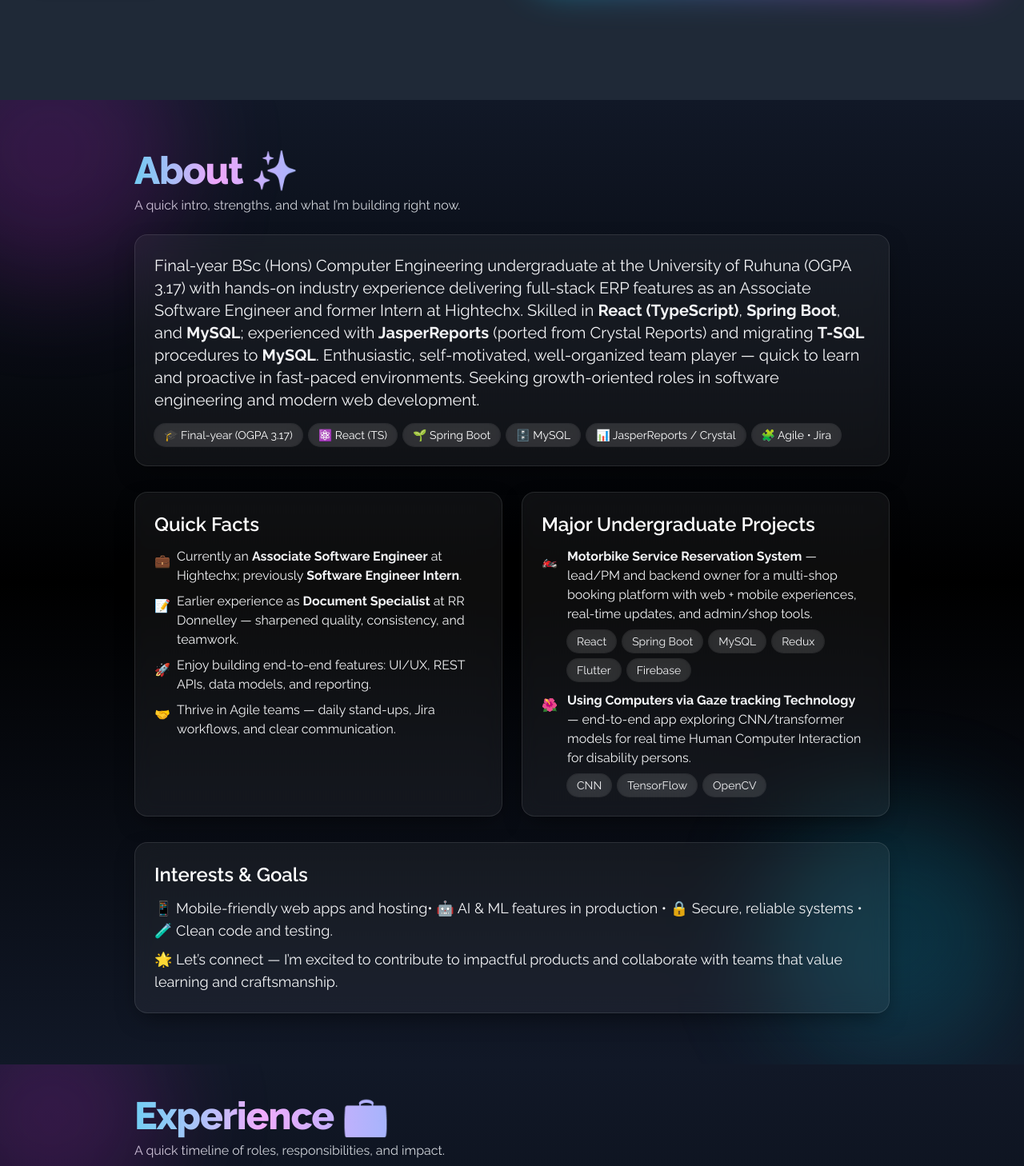
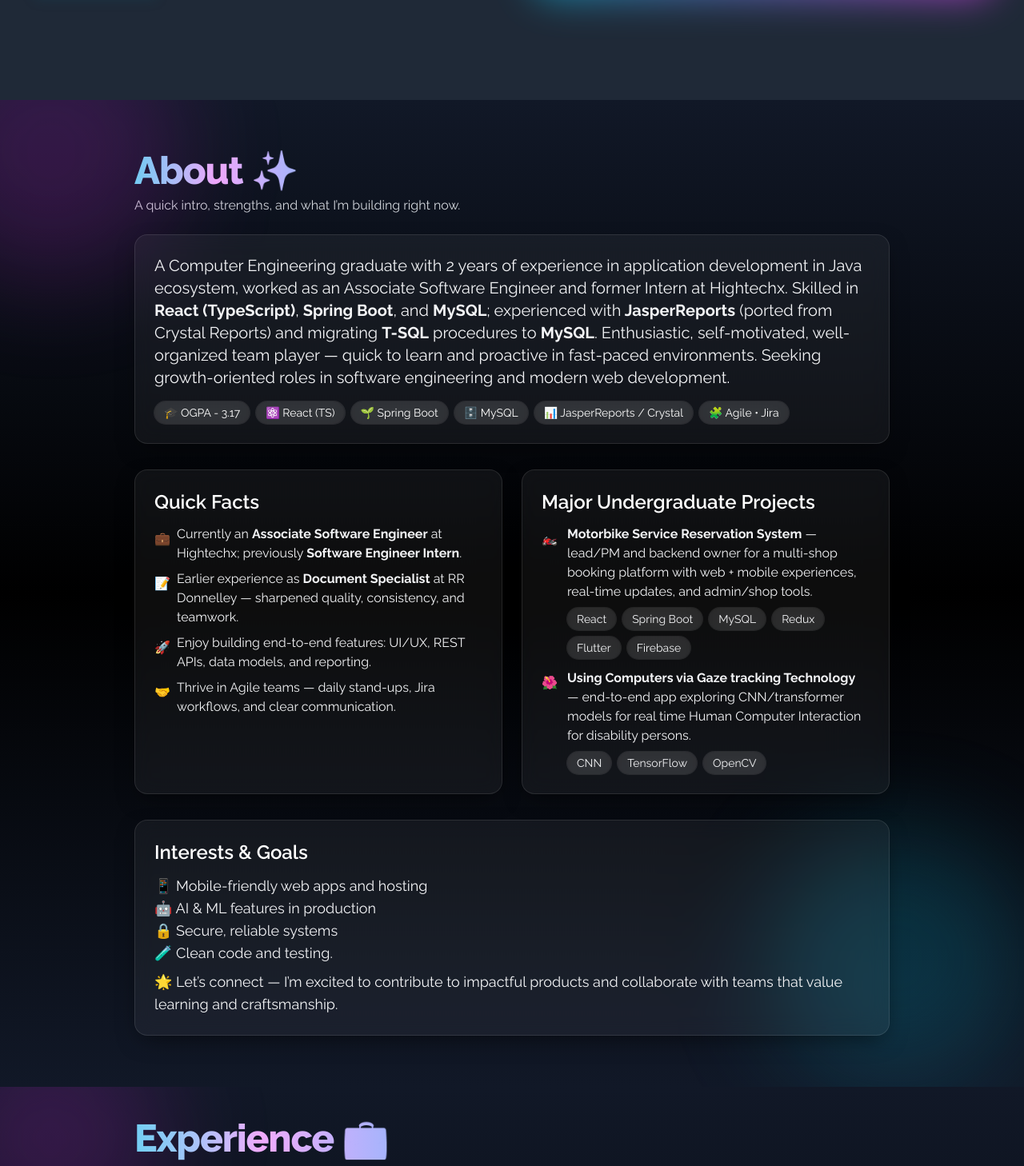
Before and after one commit to AhamedMinhaj456/Ahamed-Minhaj-Portfolio, a React (Create React App) app: page / in a window 1280 px wide. Shown: the part 675-2133 px from the top of the page at 80% size. Built offline with nearby package versions, Linux system fonts and the light colour scheme.

Commit message:
resume updated

```diff
--- a/package.json
+++ b/package.json
@@ -38,6 +38,7 @@
     ]
   },
   "devDependencies": {
+    "@babel/plugin-proposal-private-property-in-object": "^7.21.11",
     "tailwindcss": "^3.4.1"
   }
 }
--- a/src/components/About.jsx
+++ b/src/components/About.jsx
@@ -38,8 +38,8 @@ const About = () => {
         {/* Intro Card */}
         <Card>
           <p className="text-lg sm:text-xl leading-relaxed text-gray-100">
-            Final-year BSc (Hons) Computer Engineering undergraduate at the University of Ruhuna (OGPA 3.17) with
-            hands-on industry experience delivering full-stack ERP features as an Associate Software Engineer and former Intern at Hightechx.
+            A Computer Engineering graduate with 2 years of experience in application development in Java ecosystem,
+            worked as an Associate Software Engineer and former Intern at Hightechx.
             Skilled in <strong>React (TypeScript)</strong>, <strong>Spring Boot</strong>, and <strong>MySQL</strong>; experienced with
             <strong> JasperReports</strong> (ported from Crystal Reports) and migrating <strong>T-SQL</strong> procedures to <strong>MySQL</strong>.
             Enthusiastic, self-motivated, well-organized team player — quick to learn and proactive in fast-paced environments.
@@ -48,7 +48,7 @@ const About = () => {
 
           {/* Badges */}
           <div className="mt-4 flex flex-wrap gap-2">
-            <Badge>🎓 Final-year (OGPA 3.17)</Badge>
+            <Badge>🎓 OGPA - 3.17</Badge>
             <Badge>⚛️ React (TS)</Badge>
             <Badge>🌱 Spring Boot</Badge>
             <Badge>🗄️ MySQL</Badge>
@@ -119,7 +119,10 @@ const About = () => {
         <Card className="mt-8">
           <h3 className="text-2xl font-semibold">Interests & Goals</h3>
           <p className="mt-3 text-base sm:text-lg text-gray-100">
-            📱 Mobile-friendly web apps and hosting• 🤖 AI & ML features in production • 🔒 Secure, reliable systems • 🧪 Clean code and testing.
+            📱 Mobile-friendly web apps and hosting
+            <br /> 🤖 AI & ML features in production
+            <br /> 🔒 Secure, reliable systems
+            <br /> 🧪 Clean code and testing.
             <br className="hidden sm:block" />
             <span className="block mt-2">
               🌟 Let’s connect — I’m excited to contribute to impactful products and collaborate with teams that value learning and craftsmanship.
--- a/src/components/Home.jsx
+++ b/src/components/Home.jsx
@@ -45,7 +45,7 @@ const Home = () => {
             </h3>
 
             <p className="text-gray-300 py-5 max-w-xl leading-relaxed">
-              Final-year undergraduate building modern <strong>web apps</strong> with
+              A Computer Engineering graduate with 2 years of experience in FullStack. Who building modern <strong>web apps</strong> with
               <strong> React (TypeScript)</strong>, <strong>Spring Boot</strong>, and <strong>MySQL</strong>.
               Experienced with <strong>JasperReports</strong> (ported from Crystal Reports) and migrating
               <strong> T-SQL</strong> procedures to <strong>MySQL</strong>. I love learning fast, crafting clean UIs, and shipping reliable APIs.
```
Also changed, not shown: 2 other files (tests, documents, lock files or other folders).
